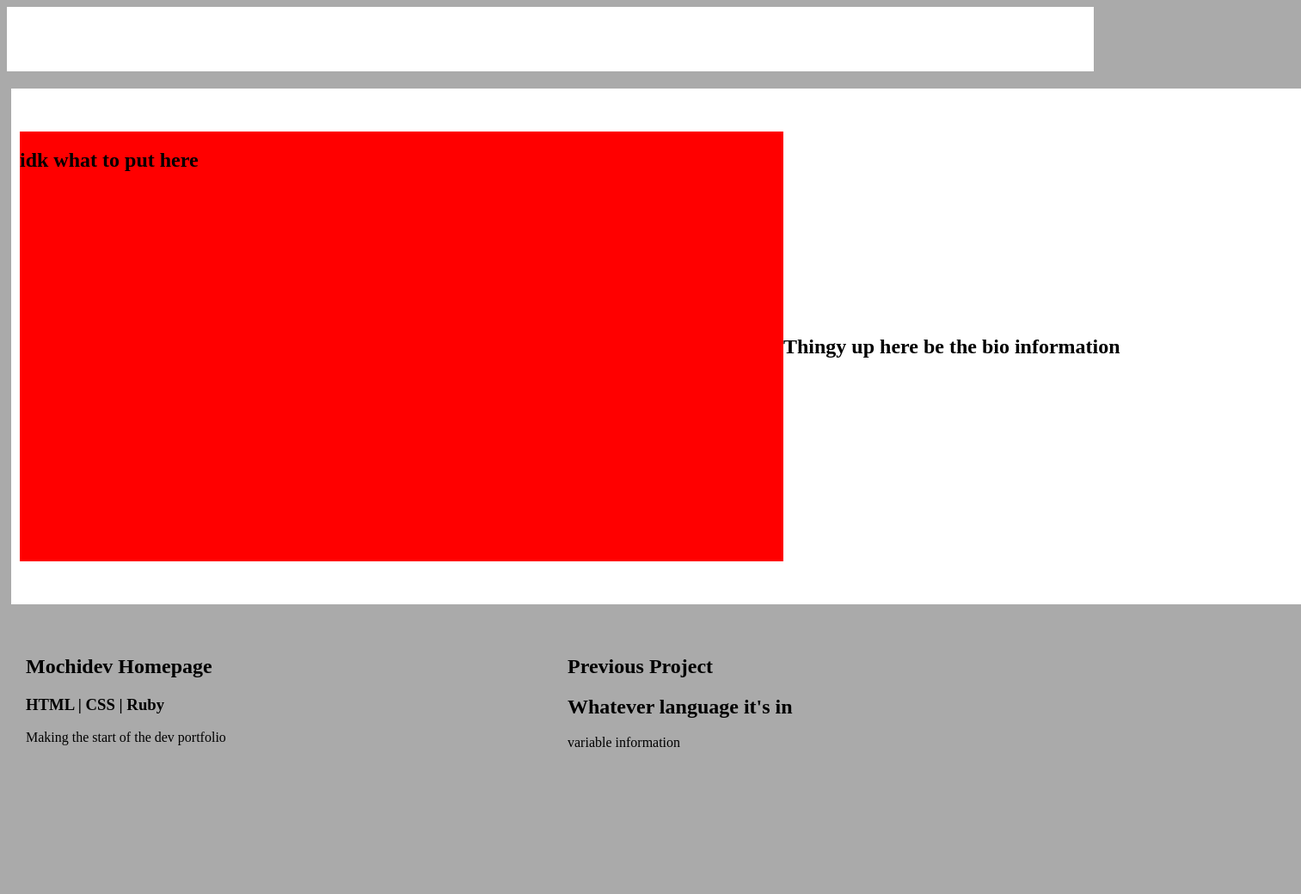
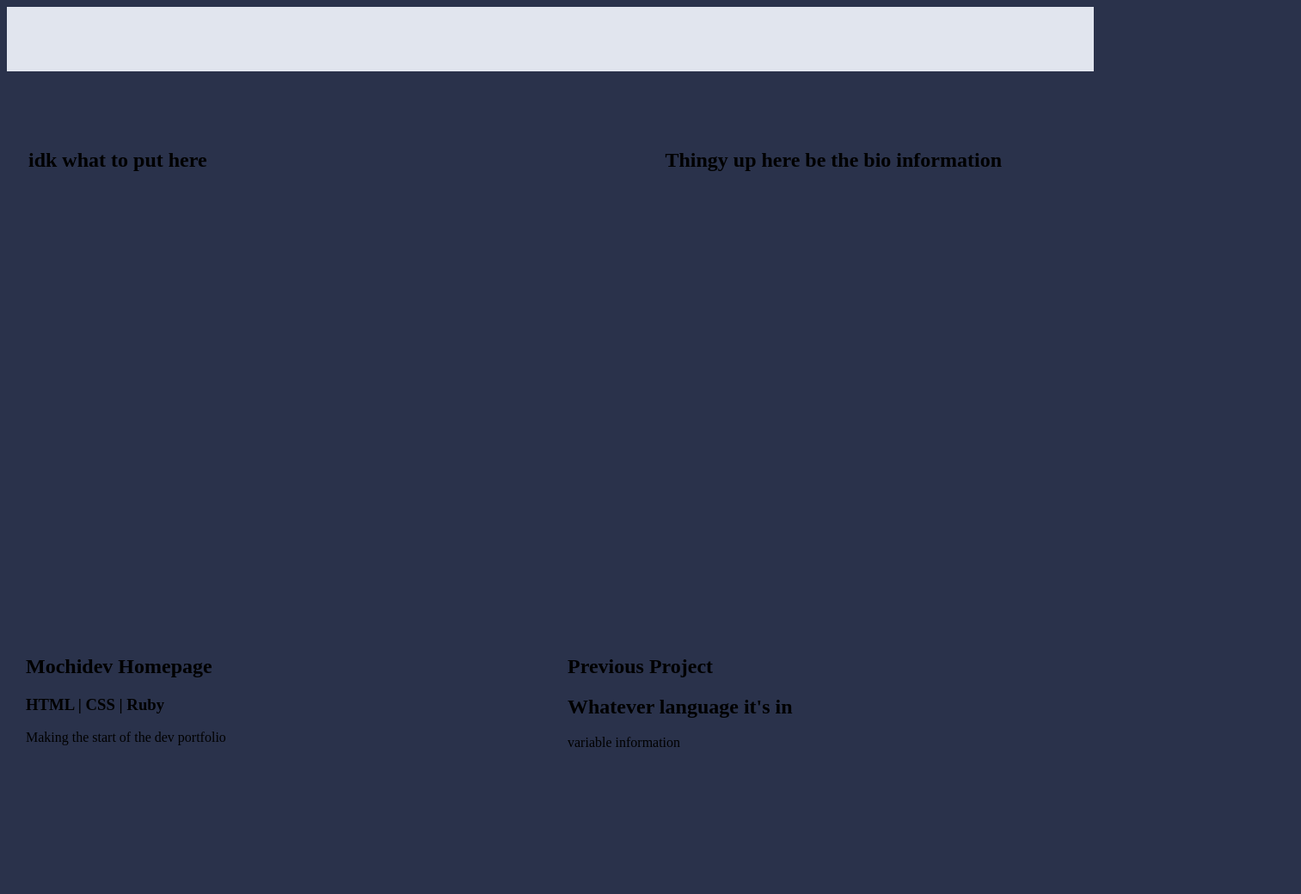
Before and after one commit to Lofi9/DevSite, a plain HTML site: page TheBits/index.html in a window 1280 px wide. Shown: the whole page at 86% size, 1513 px wide, since content can reach past the window. Drawn offline with Linux system fonts and the light colour scheme.

Commit message:
Messed about with colours scheme

```diff
--- a/TheBits/index.html
+++ b/TheBits/index.html
@@ -1,6 +1,16 @@
 <!DOCTYPE html>
 <html lang="en">
+
 <head>
+    <!--
+        Colour Palette from https://coolors.co/
+        #F7C59F Peach Crayola
+        #2a324b Space Cadet
+        #767B91 Rythm
+        #C7CCDB Light Periwinkle
+        #E1E5EE Alice Blue
+    -->
+
     <meta charset="UTF-8">
     <meta http-equiv="X-UA-Compatible" content="IE=edge">
     <meta name="viewport" content="width=device-width, initial-scale=1.0">
@@ -11,25 +21,26 @@
             box-sizing: border-box;
         }
         body {
-            background-color: #aaa;
+            background-color: #2a324b;
         }
 
         .bar {
             height: 75px;
-            background-color: white;
+            background-color: #E1E5EE;
             padding: 10px;
         }
         .bio {
             margin-top: 20px;
             display: flex;
-            margin-left: 5px;
-            margin-right: 12px;
             padding: 10px;
-            width: 1500px;
+            width: 100%;
             height: 600px;
             justify-content: center;
             align-items: center;
-            background-color: white;
+        }
+        .bio_column {
+            height: 500px;
+            margin: 15px;
         }
 
         .column {
@@ -39,6 +50,7 @@
             padding: 5px;
             height: 300px;
             text-align: left;
+            text-decoration: #767B91;
         }
         .row {
             content: "";
@@ -55,10 +67,10 @@
         </div>
     </div>
     <div class="bio">
-        <article style="width: 60%; background-color: red; height: 500px;">
+        <article class="bio_column" style="width: 60%;">
             <h1>idk what to put here</h1>
         </article>
-        <article style="width: 40%;">
+        <article class="bio_column" style="width: 40%;">
             <h1>Thingy up here be the bio information</h1>
         </article>
         </div>
```
